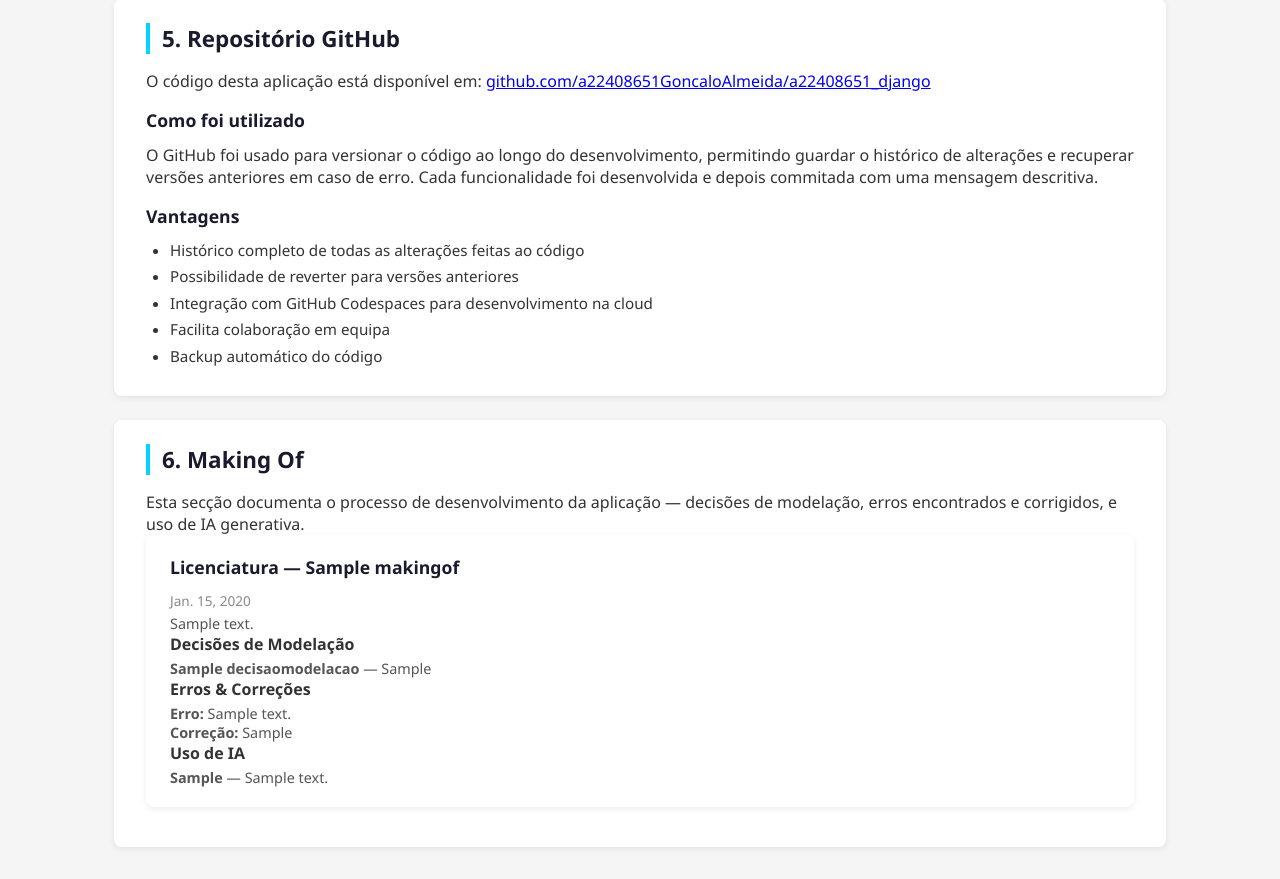
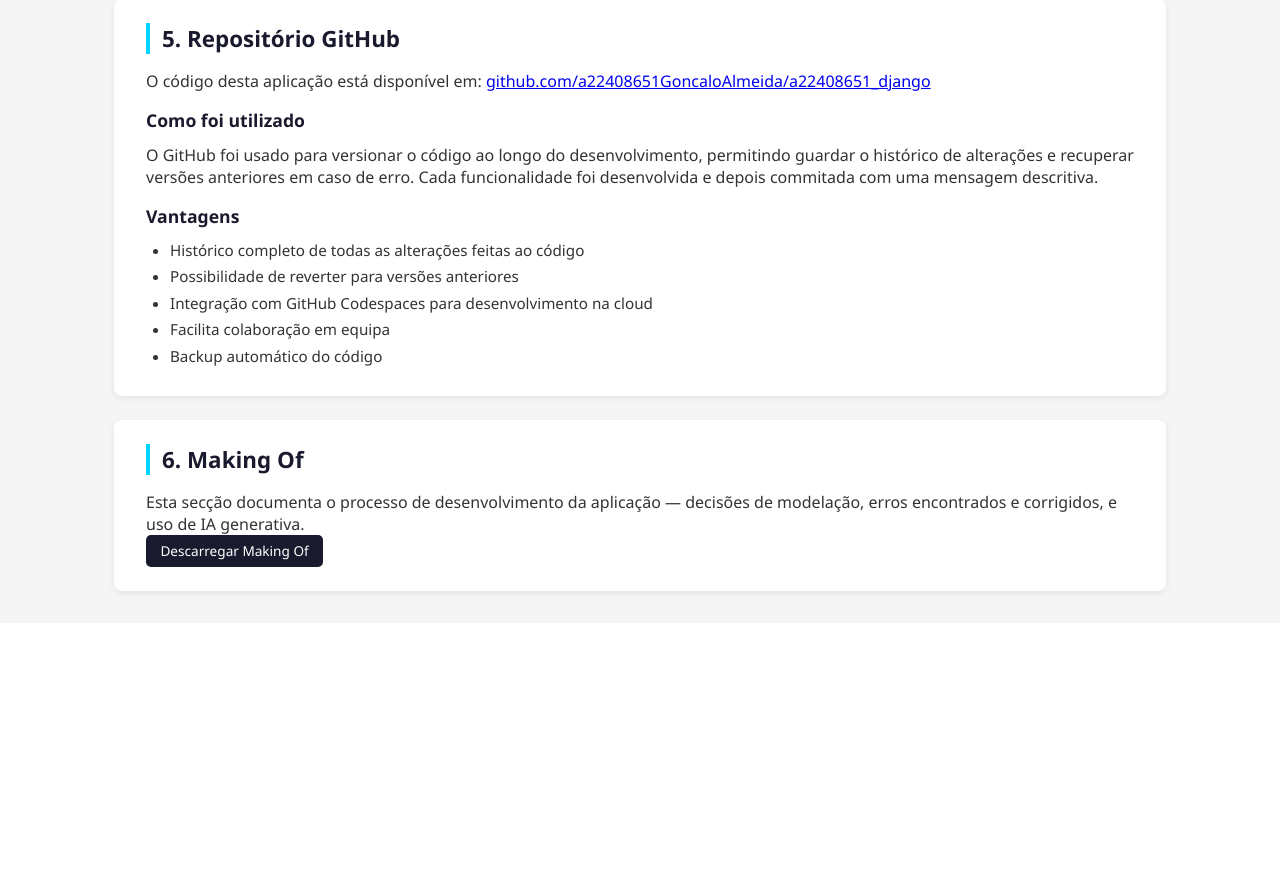
Before and after one commit to a22408651GoncaloAlmeida/a22408651_django, a Django app: page /sobre/ in a window 1280 px wide. Shown: the part 2500-3379 px from the top of the page. After the commit the page ends 3096 px from the top, so only its background shows below. Run offline with Django 5.2, Linux system fonts and the light colour scheme; data comes from the database, SQL or seed files in the repository; tables that the repository leaves empty hold one stand-in row (values such as "Sample post").

Commit message:
Visualização do ficheiro making of no site

```diff
--- a/portfolio/templates/portfolio/sobre.html
+++ b/portfolio/templates/portfolio/sobre.html
@@ -169,39 +169,10 @@ class UnidadeCurricular(models.Model):
     <p>
         Esta secção documenta o processo de desenvolvimento da aplicação — decisões de modelação, erros encontrados e corrigidos, e uso de IA generativa.
     </p>
-    {% for mo in makingofs %}
-        <div class="card" style="flex-direction:column">
-            <div class="card-info">
-                <h3>{{ mo.get_entidade_display }} — {{ mo.titulo }}</h3>
-                <p style="color:#888;font-size:0.85rem">{{ mo.data }}</p>
-                <p>{{ mo.descricao }}</p>
-
-                {% if mo.decisoes.all %}
-                    <h4>Decisões de Modelação</h4>
-                    {% for d in mo.decisoes.all %}
-                        <p><strong>{{ d.titulo }}</strong> — {{ d.justificacao }}</p>
-                    {% endfor %}
-                {% endif %}
-
-                {% if mo.erros.all %}
-                    <h4>Erros & Correções</h4>
-                    {% for e in mo.erros.all %}
-                        <p><strong>Erro:</strong> {{ e.descricao_erro }}<br>
-                        <strong>Correção:</strong> {{ e.correcao_aplicada }}</p>
-                    {% endfor %}
-                {% endif %}
-
-                {% if mo.usos_ia.all %}
-                    <h4>Uso de IA</h4>
-                    {% for ia in mo.usos_ia.all %}
-                        <p><strong>{{ ia.ferramenta }}</strong> — {{ ia.descricao_uso }}</p>
-                    {% endfor %}
-                {% endif %}
-            </div>
-        </div>
-    {% empty %}
-        <p>Nenhum making of registado ainda. <a href="/admin/portfolio/makingof/add/">Adicionar no admin</a></p>
-    {% endfor %}
+    {% load static %}
+    <a class="btn btn-primary" href="{% url 'download_making_of' %}" download>
+        Descarregar Making Of
+    </a>
 </section>
 
 {% endblock %}
--- a/portfolio/urls.py
+++ b/portfolio/urls.py
@@ -30,4 +30,6 @@ urlpatterns = [
     path('ucs/', views.ucs_view, name='ucs'),
     path('tfcs/', views.tfcs_view, name='tfcs'),
     path('sobre/', views.sobre_view, name='sobre'),
+
+    path('making-of/download/', views.download_making_of, name='download_making_of'),
 ]
--- a/portfolio/views.py
+++ b/portfolio/views.py
@@ -2,6 +2,8 @@
 from .forms import ProjetoForm, TecnologiaForm, CompetenciaForm, FormacaoForm
 from django.contrib.auth.decorators import login_required
 from django.core.exceptions import PermissionDenied
+from django.http import FileResponse
+import os
 from .models import (
     Tecnologia, Projeto, Competencia, Conquista,
     Formacao, Licenciatura, Docente, UnidadeCurricular, TFC
@@ -178,3 +180,9 @@
         'makingofs': makingofs,
         'tecnologias': tecnologias,
     })
+
+# MAKING OF-----------------------------------
+
+def download_making_of(request):
+    path = os.path.join(os.path.dirname(os.path.dirname(__file__)), 'docs', 'making_of.docx')
+    return FileResponse(open(path, 'rb'), as_attachment=True, filename='making_of.docx')
```
